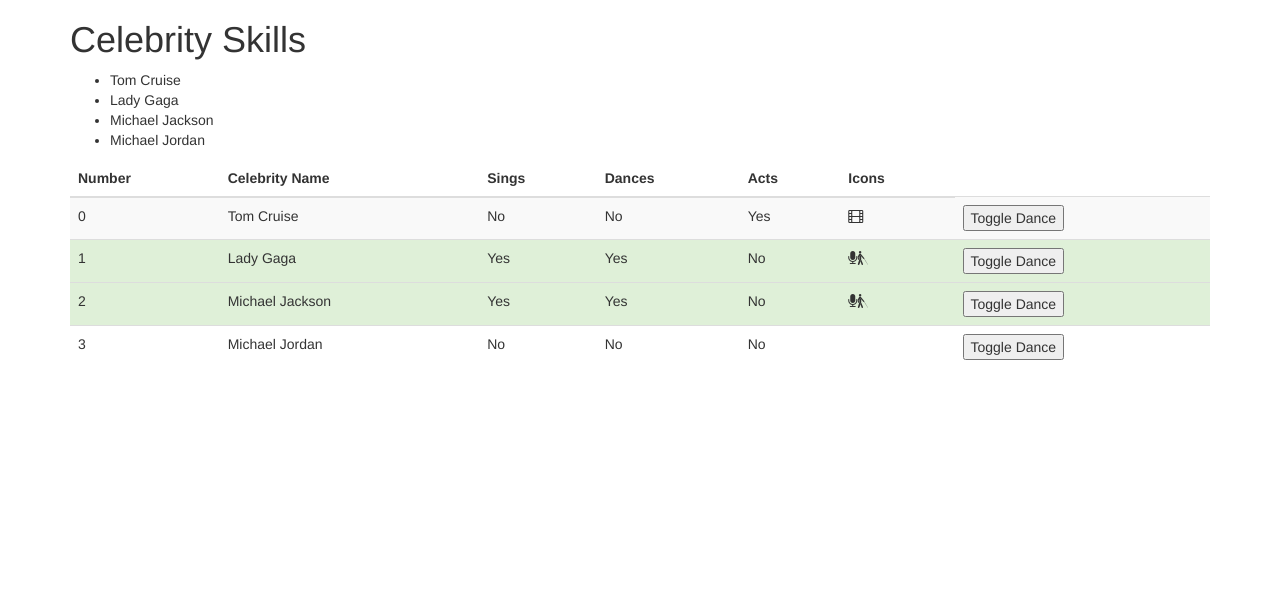
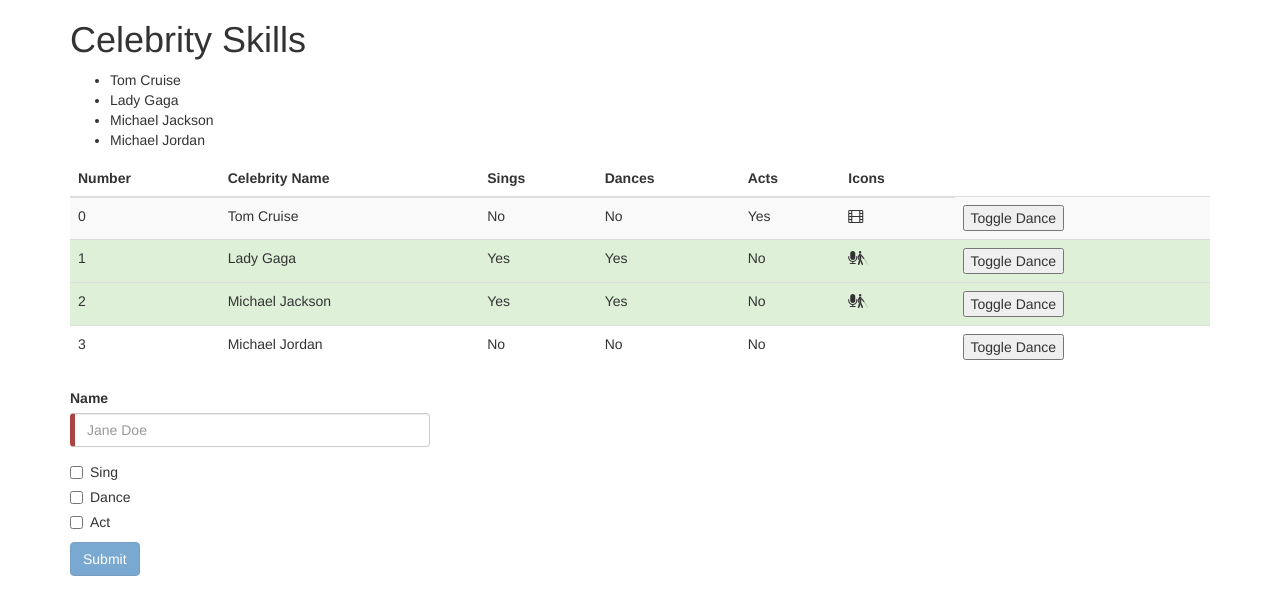
Before and after one commit to spratmannc/angular-training-exercise, an Angular app: page / in a window 1280 px wide. Shown: the top 614 px of the page. Built offline with nearby package versions, Linux system fonts and the light colour scheme.

Commit message:
after forms

```diff
--- a/src/app/app.component.html
+++ b/src/app/app.component.html
@@ -21,3 +21,5 @@
     </tr>
   </tbody>
 </table>
+
+<celebform (saved)="onSaved($event)"></celebform>
--- a/src/app/app.component.ts
+++ b/src/app/app.component.ts
@@ -45,4 +45,8 @@
       c.index = i;
     } )
   }
+
+  onSaved(celeb: Celebrity) {
+    this.celebs.push(celeb);
+  }
 }
--- a/src/app/app.module.ts
+++ b/src/app/app.module.ts
@@ -6,13 +6,15 @@
 import { YesnoPipe } from './yesno.pipe';
 import { SuccessDirective } from './success.directive';
 import { CelebrityrowComponent } from './celebrityrow/celebrityrow.component';
+import { CelebformComponent } from './celebform/celebform.component';
 
 @NgModule({
   declarations: [
     AppComponent,
     YesnoPipe,
     SuccessDirective,
-    CelebrityrowComponent
+    CelebrityrowComponent,
+    CelebformComponent,
   ],
   imports: [
     BrowserModule,
--- /dev/null
+++ b/src/app/celebform/celebform.component.html
@@ -0,0 +1,35 @@
+
+
+<form #celebform="ngForm" (submit)="submit()">
+
+  <div class="row">
+    <div class="col-md-4">
+
+      <div class="form-group">
+        <label for="name">Name</label>
+        <input type="text" [(ngModel)]="celeb.name" class="form-control" required name="name" id="name" placeholder="Jane Doe">
+      </div>
+
+      <div class="checkbox">
+        <label>
+          <input type="checkbox" name="sing" [(ngModel)]="celeb.sing"> Sing
+        </label>
+      </div>
+
+      <div class="checkbox">
+        <label>
+          <input type="checkbox" name="dance" [(ngModel)]="celeb.dance"> Dance
+        </label>
+      </div>
+
+      <div class="checkbox">
+        <label>
+          <input type="checkbox" name="act" [(ngModel)]="celeb.act"> Act
+        </label>
+      </div>
+
+      <button type="submit" class="btn btn-primary" [disabled]="!celebform.form.valid">Submit</button>
+    </div>
+  </div>
+
+</form>
--- /dev/null
+++ b/src/app/celebform/celebform.component.ts
@@ -0,0 +1,37 @@
+import { Component, OnInit, EventEmitter, Output } from '@angular/core';
+import { Celebrity } from "../celebrity";
+
+@Component({
+  selector: 'celebform',
+  templateUrl: './celebform.component.html',
+  styles: []
+})
+export class CelebformComponent implements OnInit {
+
+  celeb: Celebrity;
+
+  @Output()
+  saved: EventEmitter<Celebrity> = new EventEmitter<Celebrity>();
+
+  constructor() {
+    this.reset();
+  }
+
+  ngOnInit() {
+  }
+
+  submit() {
+    this.saved.emit(this.celeb);
+    this.reset();
+  }
+
+  reset() {
+    this.celeb = {
+      name: undefined,
+      sing: false,
+      act: false,
+      dance: false
+    };
+  }
+
+}
--- a/src/styles.css
+++ b/src/styles.css
@@ -1 +1,8 @@
 /* You can add global styles to this file, and also import other style files */
+.ng-valid[required], .ng-valid.required  {
+    border-left: 5px solid #42A948; /* green */
+  }
+
+  .ng-invalid:not(form)  {
+    border-left: 5px solid #a94442; /* red */
+  }
```
